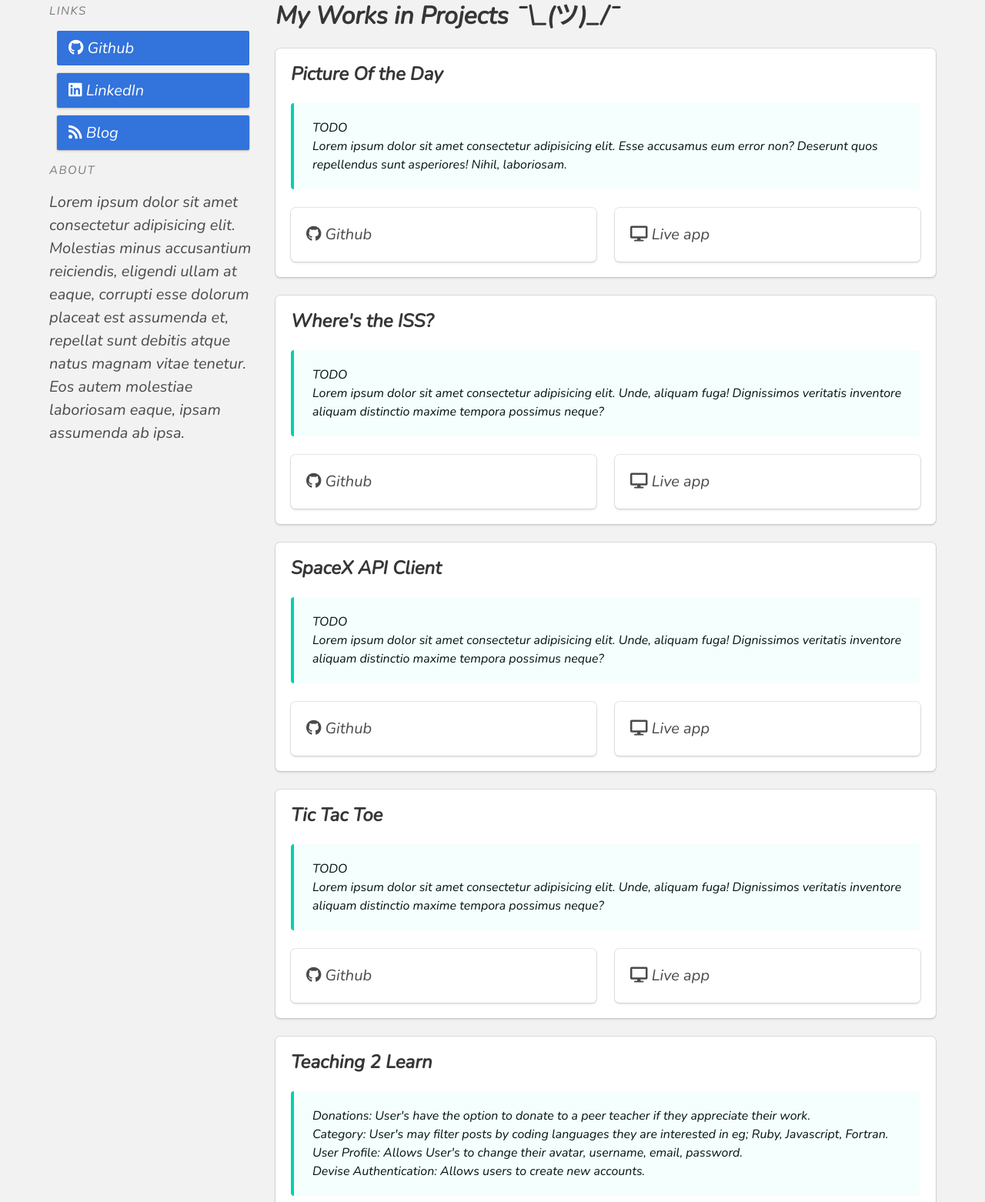
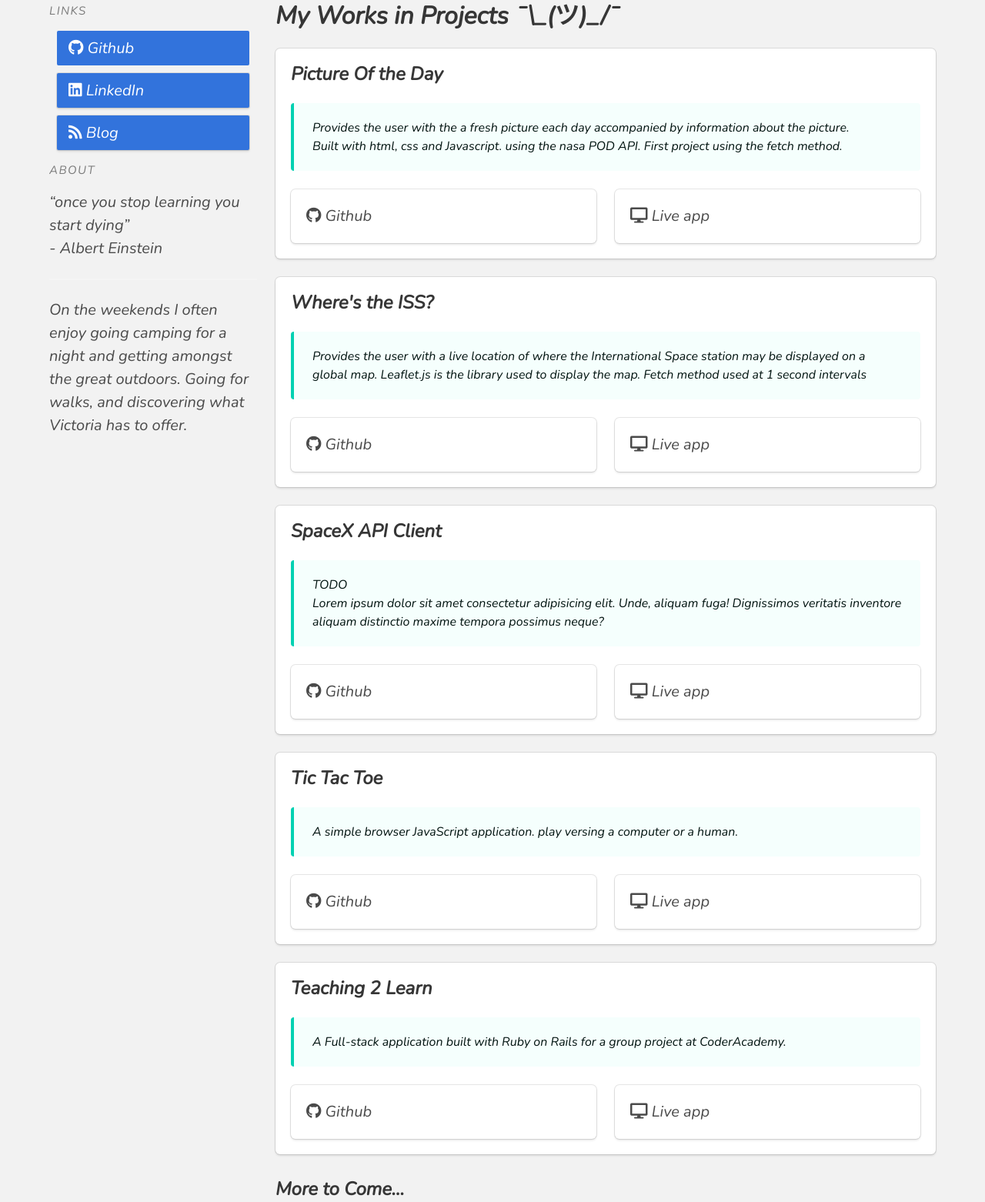
Before and after one commit to BradleyJrichardson/portfolio, a plain HTML site: page index.html in a window 1280 px wide. Shown: the part 400-1962 px from the top of the page at 77% size. Drawn offline with nearby package versions, Linux system fonts and the light colour scheme.

Commit message:
updated descriptions

```diff
--- a/index.html
+++ b/index.html
@@ -2,7 +2,7 @@
 <html lang="en">
   <head>
     <meta charset="UTF-8" />
-    <title>Cheatsheet Concept</title>
+    <title>Bradley's Portfolio</title>
     <link
       rel="icon"
       type="image/png"
@@ -72,11 +72,12 @@
                 About
               </p>
               <p>
-                Lorem ipsum dolor sit amet consectetur adipisicing elit.
-                Molestias minus accusantium reiciendis, eligendi ullam at eaque,
-                corrupti esse dolorum placeat est assumenda et, repellat sunt
-                debitis atque natus magnam vitae tenetur. Eos autem molestiae
-                laboriosam eaque, ipsam assumenda ab ipsa.
+                  “once you stop learning you start dying” <br>
+                   - Albert Einstein <br>
+                   <hr>
+                   On the weekends I often enjoy going camping for a night and getting amongst the great outdoors. Going for walks, and discovering what Victoria has to offer. <br>
+
+
               </p>
             </aside>
           </div>
@@ -89,10 +90,10 @@
                 <h4 id="const" class="title is-4">Picture Of the Day</h4>
                 <article class="message is-primary">
                   <div class="message-body">
-                    TODO <br />
-                    Lorem ipsum dolor sit amet consectetur adipisicing elit.
-                    Esse accusamus eum error non? Deserunt quos repellendus sunt
-                    asperiores! Nihil, laboriosam.
+                    Provides the user with the a fresh picture each day accompanied by information about the picture. <br>
+                    Built with html, css and Javascript.
+                    using the nasa POD API.
+                    First project using the fetch method.
                   </div>
                 </article>
                 <div class="columns">
@@ -120,10 +121,9 @@
                 <h4 id="let" class="title is-4">Where's the ISS?</h4>
                 <article class="message is-primary">
                   <div class="message-body">
-                    TODO <br />
-                    Lorem ipsum dolor sit amet consectetur adipisicing elit.
-                    Unde, aliquam fuga! Dignissimos veritatis inventore aliquam
-                    distinctio maxime tempora possimus neque?
+                  Provides the user with a live location of where the International Space station may be displayed on a global map.
+                  Leaflet.js is the library used to display the map.
+                  Fetch method used at 1 second intervals
                   </div>
                 </article>
                 <div class="columns">
@@ -179,10 +179,8 @@
                 <h4 id="let" class="title is-4">Tic Tac Toe</h4>
                 <article class="message is-primary">
                   <div class="message-body">
-                    TODO <br />
-                    Lorem ipsum dolor sit amet consectetur adipisicing elit.
-                    Unde, aliquam fuga! Dignissimos veritatis inventore aliquam
-                    distinctio maxime tempora possimus neque?
+                    A simple browser JavaScript application.
+                    play versing a computer or a human.
                   </div>
                 </article>
                 <div class="columns">
@@ -209,13 +207,8 @@
                 <h4 id="let" class="title is-4">Teaching 2 Learn</h4>
                 <article class="message is-primary">
                   <div class="message-body">
-                    Donations: User's have the option to donate to a peer
-                    teacher if they appreciate their work. <br />
-                    Category: User's may filter posts by coding languages they
-                    are interested in eg; Ruby, Javascript, Fortran. <br />
-                    User Profile: Allows User's to change their avatar,
-                    username, email, password. <br />
-                    Devise Authentication: Allows users to create new accounts.
+                    A Full-stack application built with Ruby on Rails for a group project at CoderAcademy.
+
                   </div>
                 </article>
                 <div class="columns">
```
Also changed, not shown: styles.css (+11 -0 lines), 1 other file.
